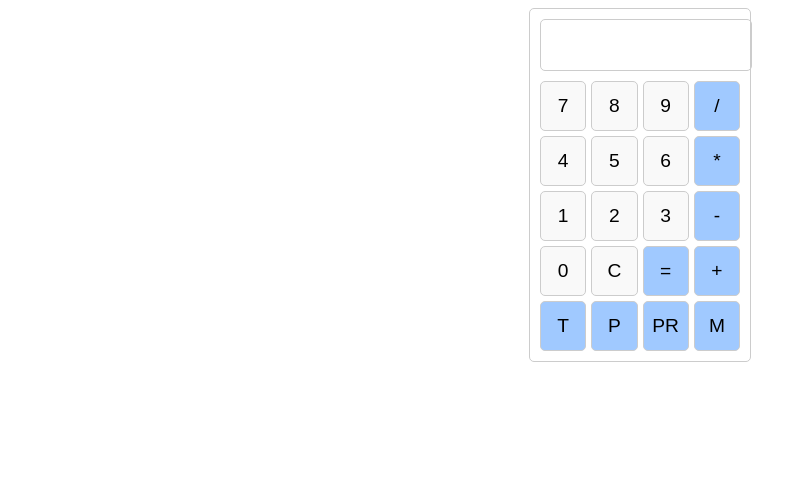
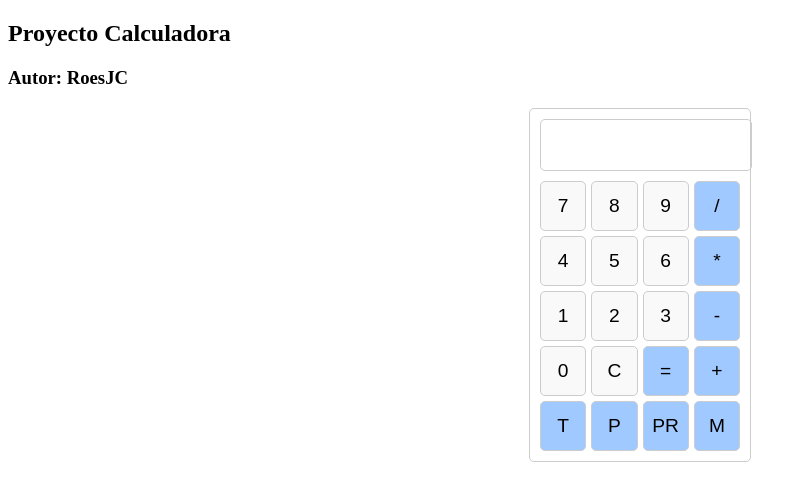
Before and after one commit to RoesJC/Calculadora, a plain HTML site: page index.html in a window 1280 px wide. Shown: the whole page, without its empty margins (0-806 px from the left). Drawn offline with Linux system fonts and the light colour scheme.

Commit message:
Titulo de Proyecto y GitIgnore

```diff
--- a/index.html
+++ b/index.html
@@ -48,6 +48,8 @@
     </style>
 </head>
 <body>
+    <div><h2>Proyecto Calculadora</h2></div>
+    <div><h3>Autor: RoesJC</h3></div>
     <div class="calculator">
         <div id="display" class="display"></div>
         <div class="buttons">
```
Also changed, not shown: 1 other file.
